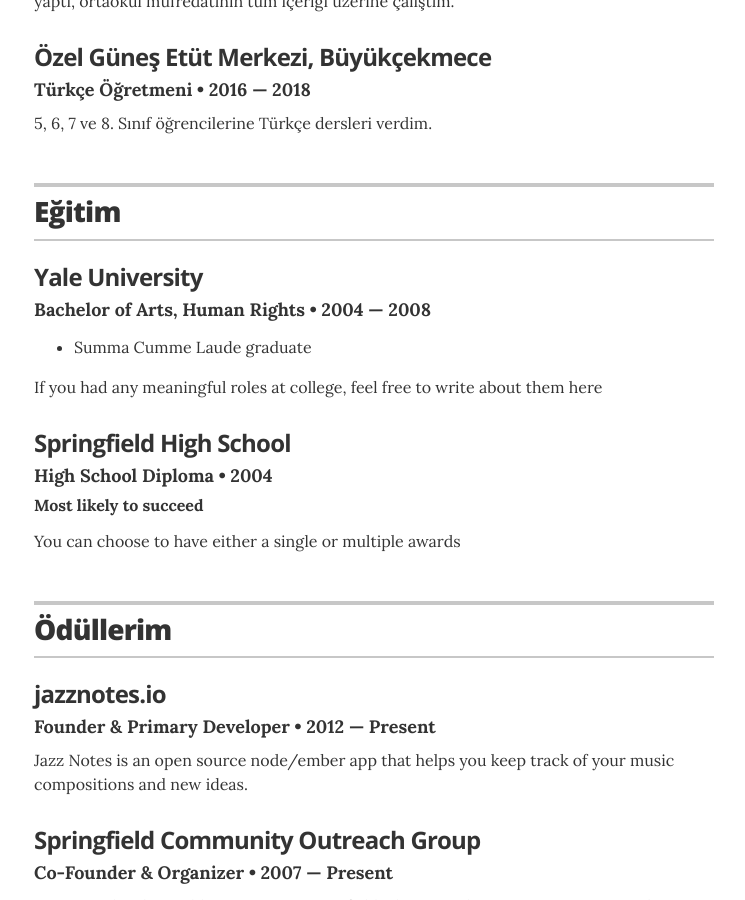
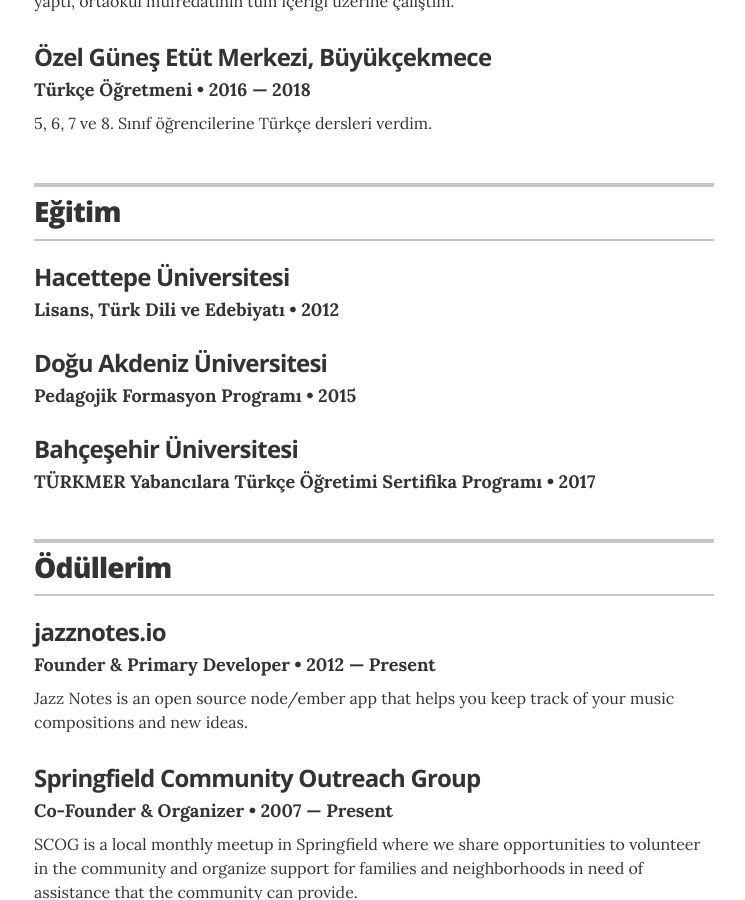
Before and after one commit to dcanata/dcanata.github.io, a Jekyll site: the page built from index.html, in a window 1280 px wide and 900 px high, scrolled down 1510 px. Shown: the whole window, without its empty margins (266-1011 px from the left). Built offline with Jekyll 4.4.1, drawn with Linux system fonts in a browser that asks for light colours.

Commit message:
Update education.yml

```diff
--- a/_data/education.yml
+++ b/_data/education.yml
@@ -1,13 +1,12 @@
 # Degree
-- degree: Bachelor of Arts, Human Rights
-  uni: Yale University
-  year: 2004 &mdash; 2008
-  awards:
-    - award: Summa Cumme Laude graduate
-  summary: If you had any meaningful roles at college, feel free to write about them here
+- degree: Lisans, Türk Dili ve Edebiyatı
+  uni: Hacettepe Üniversitesi
+  year: 2012
 
-- degree: High School Diploma
-  uni: Springfield High School
-  year: 2004
-  award: Most likely to succeed
-  summary: You can choose to have either a single or multiple awards
+- degree: Pedagojik Formasyon Programı
+  uni: Doğu Akdeniz Üniversitesi
+  year: 2015
+
+- degree: TÜRKMER Yabancılara Türkçe Öğretimi Sertifika Programı
+  uni: Bahçeşehir Üniversitesi
+  year: 2017
```
